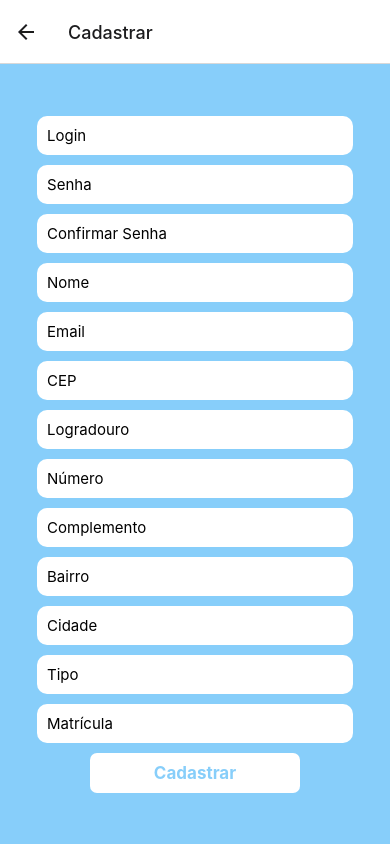
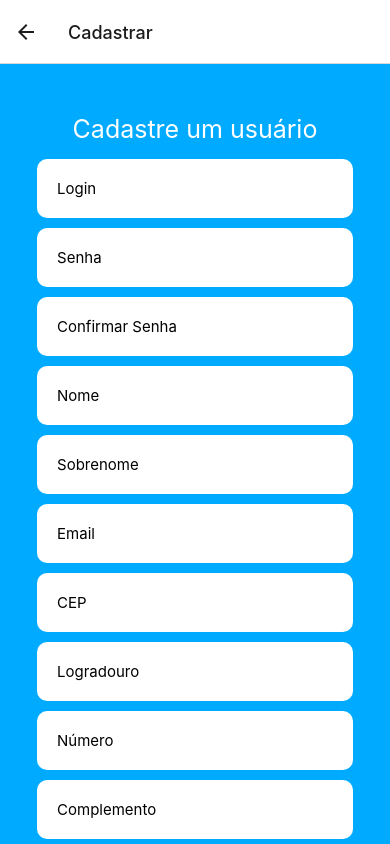
Before and after one commit to ICEI-PUC-Minas-PMV-ADS/pmv-ads-2024-1-e3-proj-mov-t3-EduSync, a React Native app in the folder EduSync/: screen /Cadastrar in a window 390 px wide. Built offline with nearby package versions, Linux system fonts and the light colour scheme.

Commit message:
Add Tela de cadastro

```diff
--- a/EduSync/src/pages/Cadastrar/index.js
+++ b/EduSync/src/pages/Cadastrar/index.js
@@ -1,23 +1,89 @@
-import React from 'react';
-import { View, Text, StyleSheet, TextInput, Image, TouchableOpacity } from 'react-native';
-
-
-
+import React, { useState, useEffect } from 'react';
+import { View, Text, StyleSheet, TextInput, Image, TouchableOpacity, Button, ScrollView, Form } from 'react-native';
+import DropDownPicker from 'react-native-dropdown-picker';
 
 const Cadastrar = () => {
 
+  const [login, setLogin] = useState(null)
+  const [senha, setSenha] = useState(null)
+  const [confirmaSenha, setconfirmaSenha] = useState(null)
+  const [nome, setNome] = useState(null)
+  const [sobrenome, setSobrenome] = useState(null)
+  const [email, setEmail] = useState(null)
+  const [cep, setCep] = useState('')
+  const [logradouro, setLogradouro] = useState('')
+  const [numero, setNumero] = useState(null)
+  const [complemento, setComplemento] = useState(null)
+  const [bairro, setBairro] = useState(null)
+  const [cidade, setCidade] = useState(null)
+  const [tipo, setTipo] = useState(null)
+  const [matricula, setMatricula] = useState(null)
+  const [endereco, setEndereco] = useState('')
+
+  const [open, setOpen] = useState(false);
+  const [value, setValue] = useState(null);
+  const [items, setItems] = useState([
+    { label: 'Escola', value: '1' },
+    { label: 'Professor(a)', value: '2' },
+    { label: 'Responsável', value: '3' }
+  ]);
+
+  //Função de cadastrar usuário
+  const cadastrarUsuario = async () => {
+
+    let payload = {
+      nome: nome,
+      sobreNome: sobrenome,
+      email: email,
+      login: login,
+      senha: senha,
+      tipoPerfil: parseInt(value),
+    }
+
+    console.log('payload', payload)
+    //Chamada a API Edusync
+    const response = await fetch('https://edusync20240424230659.azurewebsites.net/api/Usuarios', {
+      method: 'POST',
+      body: JSON.stringify(payload),
+      headers: {
+        'Content-type': 'application/json; charset=UTF-8',
+      },
+    })
+      .then((response) => response.json())
+    console.log('response', response)
+      .then((json) => console.log(json));
+
+    useEffect(() => {
+      consultarCep();
+    }, []);
+
+  }
+  useEffect(() => {
+    // Atualize os campos de endereço sempre que o estado `endereco` mudar
+    if (endereco) {
+      setLogradouro(endereco.logradouro);
+      setBairro(endereco.bairro);
+      setCidade(endereco.localidade);
+    }
+  }, [endereco]);
+
+  //Chamada a API de consultar CEP
+  const consultarCep = async () => {
+    try {
+      const response = await fetch(`https://viacep.com.br/ws/${cep}/json/`);
+      const json = await response.json();
+      setEndereco(json);
+      console.log('endereco', endereco);
+    } catch (error) {
+      console.error('Erro ao consultar CEP:', error);
+    }
+  };
+
   return (
 
+    <ScrollView>
       <View style={styles.container}>
-
-      {/* <View style={styles.containerLogo}>
-
-        <Image source={require('../../assets/EduSync.jpg')}
-          style={{ width: '60%' }}
-          resizeMode='contain' />
-
-      </View> */}
-
+        <Text style={styles.title}>Cadastre um usuário</Text>
         <View style={styles.containerForm}>
 
           <View style={styles.containerInput}>
@@ -25,84 +91,109 @@ const Cadastrar = () => {
             <TextInput style={styles.input}
               placeholder="Login"
               autoCorrect={false}
-            onChangeText={() => { }}
+              onChangeText={login => setLogin(login)}
             />
 
             <TextInput style={styles.input}
               placeholder="Senha"
               autoCorrect={false}
-            onChangeText={() => { }}
+              onChangeText={senha => setSenha(senha)}
             />
 
             <TextInput style={styles.input}
               placeholder="Confirmar Senha"
               autoCorrect={false}
-            onChangeText={() => { }}
+              onChangeText={confirmaSenha => setconfirmaSenha(confirmaSenha)}
             />
 
             <TextInput style={styles.input}
               placeholder="Nome"
               autoCorrect={false}
-            onChangeText={() => { }}
+              onChangeText={nome => setNome(nome)}
+            />
+
+            <TextInput style={styles.input}
+              placeholder="Sobrenome"
+              autoCorrect={false}
+              onChangeText={sobrenome => setSobrenome(sobrenome)}
             />
 
             <TextInput style={styles.input}
               placeholder="Email"
               autoCorrect={false}
-            onChangeText={() => { }}
+              onChangeText={email => setEmail(email)}
+              keyboardType='email-address'
             />
 
             <TextInput style={styles.input}
               placeholder="CEP"
               autoCorrect={false}
-            onChangeText={() => { }}
+              onChangeText={cep => setCep(cep)}
+              onEndEditing={consultarCep}
+              keyboardType='numeric'
             />
 
             <TextInput style={styles.input}
               placeholder="Logradouro"
+              value={endereco.logradouro}
               autoCorrect={false}
-            onChangeText={() => { }}
+              onChangeText={value => setLogradouro(value)}
             />
 
             <TextInput style={styles.input}
               placeholder="Número"
               autoCorrect={false}
-            onChangeText={() => { }}
+              onChangeText={value => setNumero(value)}
+              keyboardType='numeric'
             />
 
             <TextInput style={styles.input}
               placeholder="Complemento"
               autoCorrect={false}
-            onChangeText={() => { }}
+              onChangeText={value => setComplemento(value)}
             />
 
             <TextInput style={styles.input}
               placeholder="Bairro"
+              value={endereco.bairro}
               autoCorrect={false}
-            onChangeText={() => { }}
+              onChangeText={value => setBairro(value)}
             />
 
             <TextInput style={styles.input}
               placeholder="Cidade"
+              value={endereco.localidade}
               autoCorrect={false}
-            onChangeText={() => { }}
+              onChangeText={value => setCidade(value)}
             />
+            <View>
+              <DropDownPicker
+                open={open}
+                value={value}
+                items={items}
+                setOpen={setOpen}
+                setValue={setValue}
+                setItems={setItems}
+                placeholder="Selecione o tipo"
+              />
+            </View>
 
-          <TextInput style={styles.input}
+            {/* <TextInput style={styles.input}
               placeholder="Tipo"
               autoCorrect={false}
-            onChangeText={() => { }}
-          />
+              onChangeText={value => setTipo(value)}
+              keyboardType='numeric'
+            /> */}
 
             <TextInput style={styles.input}
               placeholder="Matrícula"
               autoCorrect={false}
-            onChangeText={() => { }}
+              onChangeText={matricula => setMatricula(matricula)}
+              keyboardType='numeric'
             />
 
-
             <TouchableOpacity style={styles.btnSubmit}>
-            <Text style={styles.submitText}>Cadastrar</Text>
+              <Button title="Cadastrar" onPress={cadastrarUsuario} style={styles.submitText} />
             </TouchableOpacity>
 
           </View>
@@ -110,10 +201,8 @@ const Cadastrar = () => {
         </View>
 
       </View>
-
-
+    </ScrollView>
   )
-
 }
 
 const styles = StyleSheet.create({
@@ -121,17 +210,16 @@ const styles = StyleSheet.create({
   container: {
     width: '100%',
     flex: 1,
-    backgroundColor: '#87cefa',
+    backgroundColor: '#00aaff',
     justifyContent: 'center',
     alignItems: 'center',
   },
 
-  containerLogo: {
-    flex: 1,
-    justifyContent: 'center',
-    alignItems: 'center'
+  title: {
+    marginTop: 50,
+    color: '#fff',
+    fontSize: 25,
   },
-
 
   containerForm: {
     flex: 1,
@@ -154,7 +242,7 @@ const styles = StyleSheet.create({
     width: '90%',
     backgroundColor: '#fff',
     marginBottom: 10,
-    padding: 10,
+    padding: 20,
     borderRadius: 10,
     fontSize: 15,
   },
@@ -166,6 +254,8 @@ const styles = StyleSheet.create({
     alignItems: 'center',
     justifyContent: 'center',
     borderRadius: 7,
+    marginBottom: 20,
+    marginTop: 20
   },
 
   submitText: {
--- a/EduSync/src/pages/Perfil/Escola/index.js
+++ b/EduSync/src/pages/Perfil/Escola/index.js
@@ -2,8 +2,6 @@ import { useNavigation } from '@react-navigation/native';
 import React, { useState } from 'react';
 import { View, Text, StyleSheet, Image, TextInput, TouchableOpacity } from 'react-native';
 import Ionicons from 'react-native-vector-icons/AntDesign';
-import { CheckBox } from '@rneui/themed';
-import { Picker } from '@react-native-picker/picker';
 
 const Escola = () => {
 
```
Also changed, not shown: EduSync/package.json (+6 -5 lines), 1 other file (tests, documents, lock files or other folders). Lines whose indentation alone changed are shown as unchanged.
